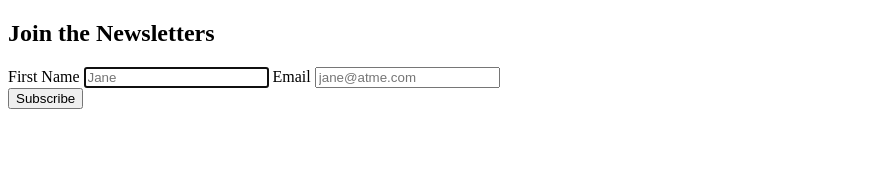
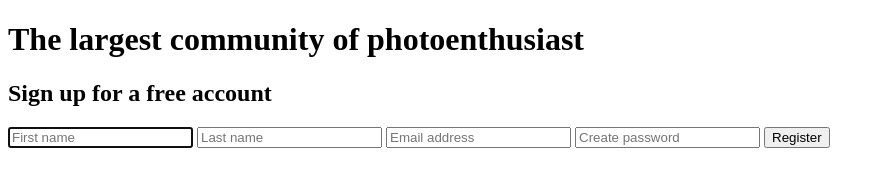
Before and after one commit to guldron-edu/test-hw02, a plain HTML site: page index.html in a window 1280 px wide. Shown: the whole page, without its empty margins (0-885 px from the left). Drawn offline with Linux system fonts and the light colour scheme.

Commit message:
Add task7 to Github

```diff
--- a/index.html
+++ b/index.html
@@ -4,32 +4,30 @@
     <meta charset="UTF-8" />
     <meta name="viewport" content="width=device-width, initial-scale=1.0" />
     <meta http-equiv="X-UA-Compatible" content="ie=edge" />
-    <title>Task #6</title>
+    <title>Task #7</title>
   </head>
   <body>
+    <main>
+      <h1>The largest community of photoenthusiast</h1>
       <form>
-      <section role="group">
-        <h1>Join the Newsletters</h1>
-        <label>
-          <span>First Name</span>
+        <h2>Sign up for a free account</h2>
         <input
           type="text"
-            name="name"
-            placeholder="Jane"
+          name="first name"
+          placeholder="First name"
           autofocus
           required
         />
-        </label>
-        <label for="email">Email</label>
+        <input type="text" name="last name" placeholder="Last name" required />
+        <input type="email" name="email" placeholder="Email address" required />
         <input
-          type="email"
-          name="email"
-          id="email"
-          placeholder="jane@atme.com"
+          type="password"
+          name="password"
+          placeholder="Create password"
           required
         />
-      </section>
-      <button type="submit">Subscribe</button>
+        <button type="submit">Register</button>
       </form>
+    </main>
   </body>
 </html>
```
Lines whose indentation alone changed are shown as unchanged.
